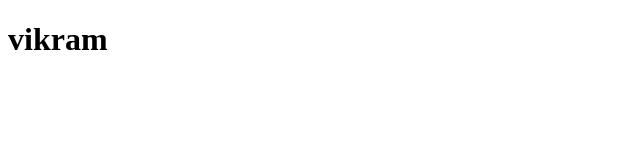
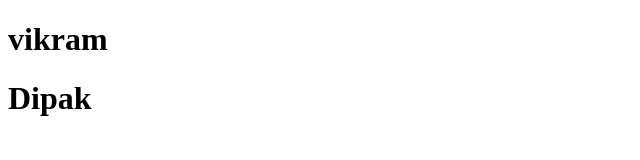
Before and after one commit to vikramgunjal02/Test_Dipali_Project, a website: page index.html in a window 1280 px wide. Shown: the whole page, without its empty margins (0-640 px from the left). Drawn offline with Linux system fonts and the light colour scheme.

Commit message:
added file js

```diff
--- a/index.html
+++ b/index.html
@@ -8,5 +8,6 @@
 </head>
 <body>
     <h1>vikram </h1>
+    <h1>Dipak</h1>
 </body>
 </html>
```
Also changed, not shown: index.js (added).
